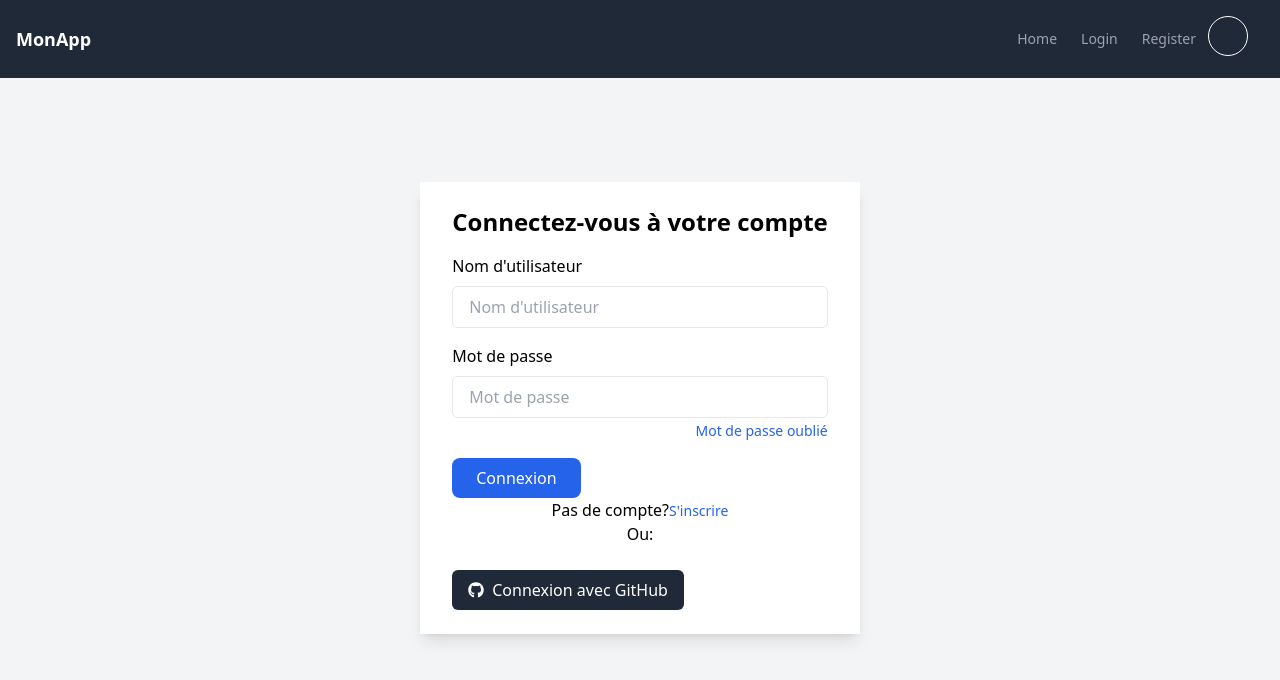
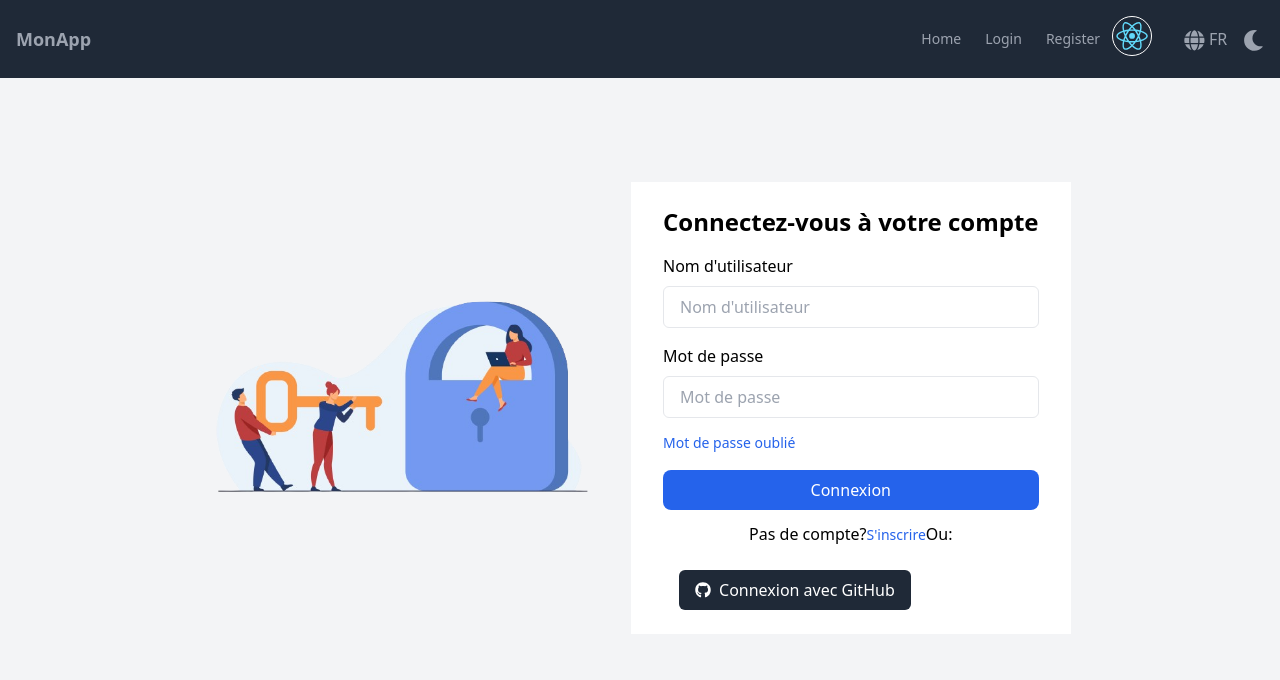
Before and after one commit to xororist/projet-annuel-backend-4AL1-groupe4, a React (Create React App) app in the folder front/: page / in a window 1280 px wide. Shown: the top 680 px of the page. Built offline with nearby package versions, Linux system fonts and the light colour scheme.

Commit message:
add login and unauthorized page

```diff
--- /dev/null
+++ b/front/src/auth.js
@@ -0,0 +1,11 @@
+export const isAuthenticated = () => {
+    return localStorage.getItem('token') !== null;
+};
+
+export const login = (token) => {
+    localStorage.setItem('token', token);
+};
+
+export const logout = () => {
+    localStorage.removeItem('token');
+};
--- a/front/src/components/Navbar.js
+++ b/front/src/components/Navbar.js
@@ -1,21 +1,27 @@
-// Navbar.js
-
 import React, { useState, useEffect, useRef } from "react";
 import { useNavigate } from "react-router-dom";
-import { FaSignOutAlt } from "react-icons/fa";
+import { FaSignOutAlt, FaGlobe, FaMoon } from "react-icons/fa";
+import loginicon from '../logo.svg';
 
 function Navbar({ user, onSignOut }) {
   const activeLink = "text-white px-3 py-2 rounded-md text-sm font-medium";
   const normalLink = "text-gray-400 hover:text-white px-3 py-2 rounded-md text-sm font-medium";
-  const [dropdownOpen, setDropdownOpen] = useState(false);
-  const loginicon ='../../../public/logo512.png';
-  const dropdownRef = useRef(null); // Utilisation du hook useRef
-  const navigate = useNavigate(); // Utilisation du hook useNavigate
+  const [profileDropdownOpen, setProfileDropdownOpen] = useState(false);
+  const [languageDropdownOpen, setLanguageDropdownOpen] = useState(false);
+  const [darkMode, setDarkMode] = useState(false); // État du mode sombre
+  const [language, setLanguage] = useState("fr"); // Langue sélectionnée
+
+  const profileDropdownRef = useRef(null);
+  const languageDropdownRef = useRef(null);
+  const navigate = useNavigate();
 
   useEffect(() => {
     const handleClickOutside = (event) => {
-      if (dropdownRef.current && !dropdownRef.current.contains(event.target)) {
-        setDropdownOpen(false);
+      if (profileDropdownRef.current && !profileDropdownRef.current.contains(event.target)) {
+        setProfileDropdownOpen(false);
+      }
+      if (languageDropdownRef.current && !languageDropdownRef.current.contains(event.target)) {
+        setLanguageDropdownOpen(false);
       }
     };
 
@@ -23,27 +29,39 @@ function Navbar({ user, onSignOut }) {
     return () => {
       document.removeEventListener("mousedown", handleClickOutside);
     };
-  }, []); // Utilisation du hook useEffect
+  }, []);
 
-  const toggleDropdown = () => setDropdownOpen(!dropdownOpen);
+  const toggleProfileDropdown = () => setProfileDropdownOpen(!profileDropdownOpen);
+  const toggleLanguageDropdown = () => setLanguageDropdownOpen(!languageDropdownOpen);
 
   const handleSignOut = () => {
     onSignOut();
-    setDropdownOpen(false);
-    navigate("/login"); // Naviguer vers la page de login après la déconnexion
+    setProfileDropdownOpen(false);
+    navigate("/login");
   };
 
   const handleHomeClick = (e) => {
     if (!user) {
-      e.preventDefault(); // Arrête la navigation par défaut
+      e.preventDefault();
       navigate("/not-found");
     }
   };
 
+  const toggleDarkMode = () => {
+    setDarkMode(!darkMode);
+    // Appliquer les styles du mode sombre ou clair ici
+  };
+
+  const changeLanguage = (lang) => {
+    setLanguage(lang);
+    setLanguageDropdownOpen(false); // Fermer le menu déroulant de langue après avoir sélectionné la langue
+    // Changer la langue de l'application ici
+  };
+
   return (
-    <nav className="bg-gray-800 p-4 fixed top-0 w-full z-10">
+      <nav className={`bg-gray-800 p-4 fixed top-0 w-full z-10 ${darkMode ? 'text-white' : 'text-gray-400'}`}>
         <div className="container mx-auto flex justify-between items-center">
-        <a href="/" className="text-white text-lg font-semibold" onClick={handleHomeClick}>
+          <a href="/" className="text-lg font-semibold" onClick={handleHomeClick}>
             MonApp
           </a>
 
@@ -53,23 +71,36 @@ function Navbar({ user, onSignOut }) {
               <a href="/login" className={normalLink}>Login</a>
               <a href="/register" className={normalLink}>Register</a>
             </div>
-          <div className="relative ml-auto mr-4" ref={dropdownRef}>
-            <button onClick={toggleDropdown} className="focus:outline-none">
+            <div className="relative ml-auto mr-4" ref={profileDropdownRef}>
+              <button onClick={toggleProfileDropdown} className="focus:outline-none">
                 <div className="w-10 h-10 rounded-full overflow-hidden border border-white">
-                {user && (
-                  <img src={loginicon} alt="Profile" className="w-full h-full object-cover" />
-                )}
+                  <img src={loginicon} alt="Profile" className="w-full h-full object-cover"/>
                 </div>
               </button>
-            {dropdownOpen && (
+              {profileDropdownOpen && (
                   <div className="absolute right-0 mt-2 w-48 bg-white rounded-md shadow-lg">
                     <a href="/profile" className="block px-4 py-2 text-gray-800 hover:bg-gray-200">Modifier Profil</a>
                     <button onClick={handleSignOut} className="w-full text-left block px-4 py-2 text-gray-800 hover:bg-gray-200">
-                  Déconnexion <FaSignOutAlt className="inline-block ml-2" />
+                      Déconnexion <FaSignOutAlt className="inline-block ml-2"/>
                     </button>
                   </div>
               )}
             </div>
+            <div className="ml-4 flex items-center relative">
+              <button onClick={toggleLanguageDropdown} className="focus:outline-none">
+                <FaGlobe className={`inline-block ${languageDropdownOpen ? 'text-blue-500' : ''}`} style={{fontSize: '1.3rem'}}/>
+                <span className="ml-1">{language.toUpperCase()}</span>
+              </button>
+              {languageDropdownOpen && (
+                  <div className="absolute right-0 mt-2 w-20 bg-white rounded-md shadow-lg" ref={languageDropdownRef}>
+                    <button onClick={() => changeLanguage('fr')} className="block w-full px-4 py-2 text-gray-800 hover:bg-gray-200">FR</button>
+                    <button onClick={() => changeLanguage('en')} className="block w-full px-4 py-2 text-gray-800 hover:bg-gray-200">EN</button>
+                  </div>
+              )}
+            </div>
+            <button onClick={toggleDarkMode} className="ml-4 focus:outline-none">
+              <FaMoon className={`inline-block ${darkMode ? 'text-white' : 'text-gray-400'}`} style={{fontSize: '1.3rem'}}/>
+            </button>
           </div>
         </div>
       </nav>
--- a/front/src/pages/Login.js
+++ b/front/src/pages/Login.js
@@ -1,5 +1,5 @@
 import React from "react";
-import { FaGithub, FaGoogle } from "react-icons/fa";
+import {FaGithub, FaGoogle, FaSignOutAlt} from "react-icons/fa";
 import { GoogleLogin } from '@react-oauth/google';
 import { jwtDecode } from "jwt-decode";
 import { useContext } from 'react';
@@ -11,6 +11,11 @@ import { ToastContainer } from 'react-toastify';
 import 'react-toastify/dist/ReactToastify.css';
 import { notifyError } from '../functions/toast'
 import { useNavigate, Link } from 'react-router-dom';
+import loginicon from '../logo.svg'
+
+
+import logo from '../assets/loginicon.jpg'
+import loginimagebg from "../assets/photos/Tiny_people_carrying_key_to_open_padlock-removebg-preview.png";
 
 function LoginPage() {
 	const { user,  setUser } = useContext(UserContext);
@@ -18,6 +23,7 @@ function LoginPage() {
 		errors
     } } = useForm();
     const navigate = useNavigate();
+
 
 	// const handleLogin = (e) => {
     //   e.preventDefault();
@@ -60,10 +66,12 @@ function LoginPage() {
 
 
 	return (
-		<div className="flex items-center justify-center min-h-screen bg-gray-100">
-			<div className="px-8 py-6 mt-4 text-left bg-white shadow-lg">
+		<div className=" flex flex-row flex-wrap items-center justify-center min-h-screen bg-gray-100 gap gap-3 ">
+			<img src={loginimagebg} alt="Error" className="h-64"/>
+			<div className="flex items-center justify-center min-h-screen px-4 bg-gray-100">
+				<div className="px-8 py-6 mt-4 text-left bg-white ">
 					<h3 className="text-2xl font-bold text-center">Connectez-vous à votre compte</h3>
-				<ToastContainer />
+					<ToastContainer/>
 					<form onSubmit={onSubmit}>
 						<div className="mt-4">
 							<label className="block" htmlFor="username">Nom d'utilisateur</label>
@@ -78,37 +86,43 @@ function LoginPage() {
 								   {...register('password', {required: true})}
 								   className="w-full px-4 py-2 mt-2 border rounded-md focus:outline-none focus:ring-1 focus:ring-blue-600"
 							/>
-						<div className="text-right">
+							<div className="mt-3">
 								<p>
-								<Link to="/forgot-password" className="text-sm text-blue-600 hover:underline">Mot de passe oublié</Link>
+									<Link to="/forgot-password" className="text-sm text-blue-600 hover:underline">Mot de
+										passe oublié</Link>
 								</p>
 							</div>
-						<button type="submit"
-						className="px-6 py-2 mt-4 text-white bg-blue-600 rounded-lg hover:bg-blue-900">Connexion</button>
+							<div type="submit"
+									className=" text-center py-2 mt-4 text-white bg-blue-600 rounded-lg hover:bg-blue-900">Connexion
+							</div>
 						</div>
 					</form>
-				<div className="text-center">
-					<p>Pas de compte?
+					<div className=" text-center mt-3">
+						<span>Pas de compte?
 							<Link to="/register" className="text-sm text-blue-600 hover:underline">S'inscrire</Link>
-					</p>
-					<p>Ou:</p>
+						</span>
+						<span>Ou:</span>
 					</div>
-				<div className="flex items-center mt-6 -mx-2">
+					<div className="flex  items-center mt-6 mx-2">
 						<GoogleLogin
 							onSuccess={handleOAuthLogin}
 							onError={() => console.log('Login Failed')}
 						>
-						<button className="flex items-center px-4 py-2 mx-2 text-white bg-red-500 rounded-md hover:bg-red-700">
-						<FaGoogle className="mr-2" /> Connexion avec Google
+							<button
+								className="flex items-center px-4 py-2 mx-2 text-white bg-red-500 rounded-md hover:bg-red-700">
+								<FaGoogle className="mr-2"/> Connexion avec Google
 							</button>
 						</GoogleLogin>
 						<button onClick={() => handleOAuthLogin('GitHub')}
 								className="flex items-center px-4 py-2 mx-2 text-white bg-gray-800 rounded-md hover:bg-black">
-						<FaGithub className="mr-2" /> Connexion avec GitHub
+							<FaGithub className="mr-2"/> Connexion avec GitHub
 						</button>
 					</div>
 				</div>
 			</div>
+
+		</div>
+
 	);
 }
 
--- a/front/src/pages/notFound.js
+++ b/front/src/pages/notFound.js
@@ -1,21 +1,35 @@
 import React from "react";
 import { Link } from "react-router-dom";
+import errorImage from "../assets/photos/4_NoGirl-1-ok-removebg-preview.png";
 
 const NotFound = () => {
   return (
-    <div className="min-h-screen flex items-center justify-center bg-gray-100">
-      <div className="max-w-md w-full p-8 bg-white rounded-md shadow-md">
-        <h2 className="text-3xl font-bold text-center text-gray-800 mb-4">404 - Page Not Found</h2>
-        <p className="text-lg text-center text-gray-600 mb-8">Oops! The page you're looking for doesn't exist.</p>
-        <div className="flex justify-center">
+      <div className="min-h-screen flex items-center  flex-col  justify-center bg-gray-100">
+        <div>
+          <img src={errorImage} alt="Error" className="h-64"/>
+
+        </div>
+
+        <div>
+
+          <div className="text-center mb-8">
+            <h2 className="text-3xl font-bold text-gray-800">401 - Unauthorized page</h2>
+            <p className="text-lg text-gray-600">Ummmm Ummmm Not so fast.</p>
+          </div>
+
+        </div>
+        <div>
+          <div>
             <Link
                 to="/Login"
-            className="inline-block bg-blue-500 hover:bg-blue-600 text-white font-semibold py-2 px-4 rounded-md transition duration-300"
+                className="inline-block bg-blue-500 hover:bg-blue-600 text-white font-semibold py-2 px-4 rounded-full transition duration-300"
             >
               Go to Login
             </Link>
           </div>
         </div>
+
+
       </div>
   );
 };
```
Also changed, not shown: front/src/assets/photos/4_NoGirl-1-ok-removebg-preview.png (added), front/src/assets/photos/Tiny_people_carrying_key_to_open_padlock-removebg-preview.png (added), front/src/components/PrivateRoute.js (added). Lines whose indentation alone changed are shown as unchanged.
